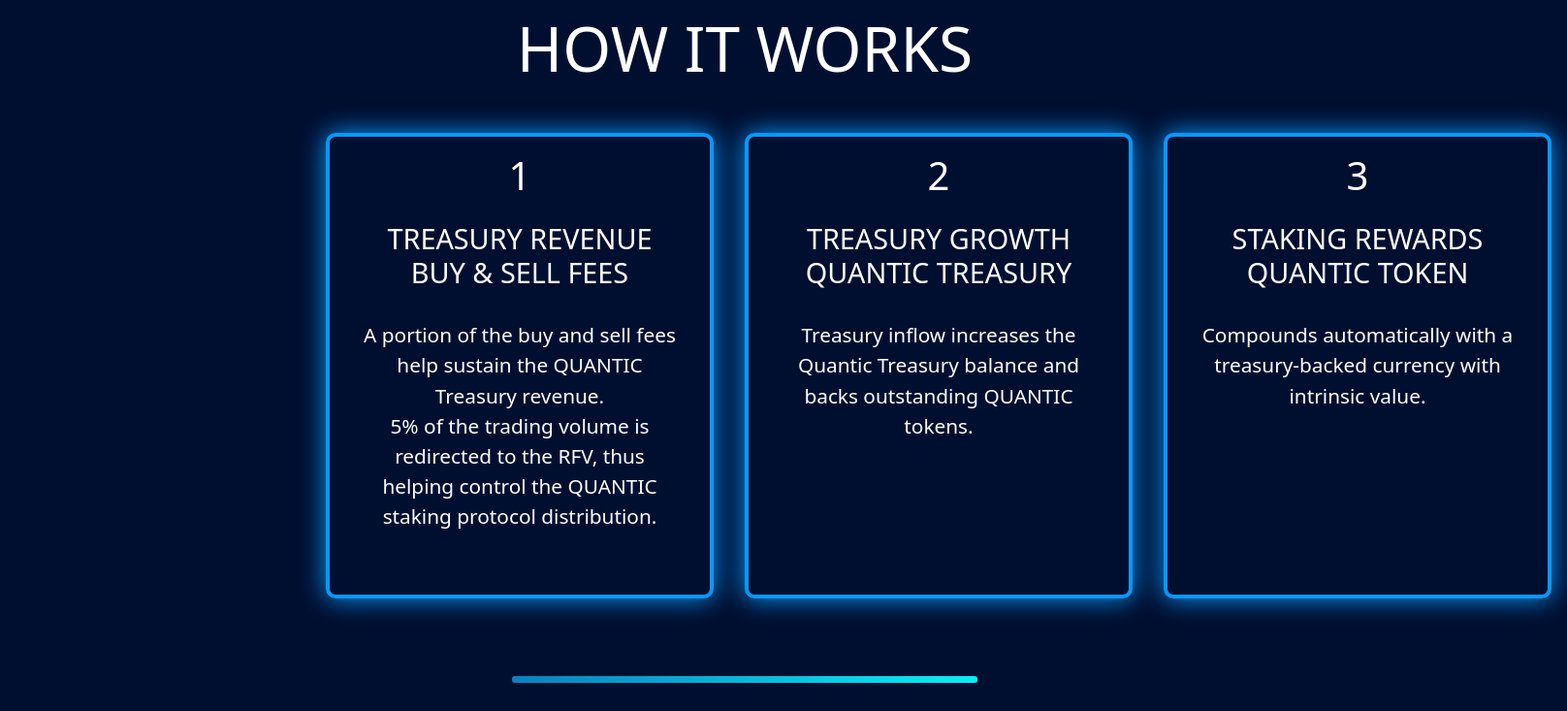
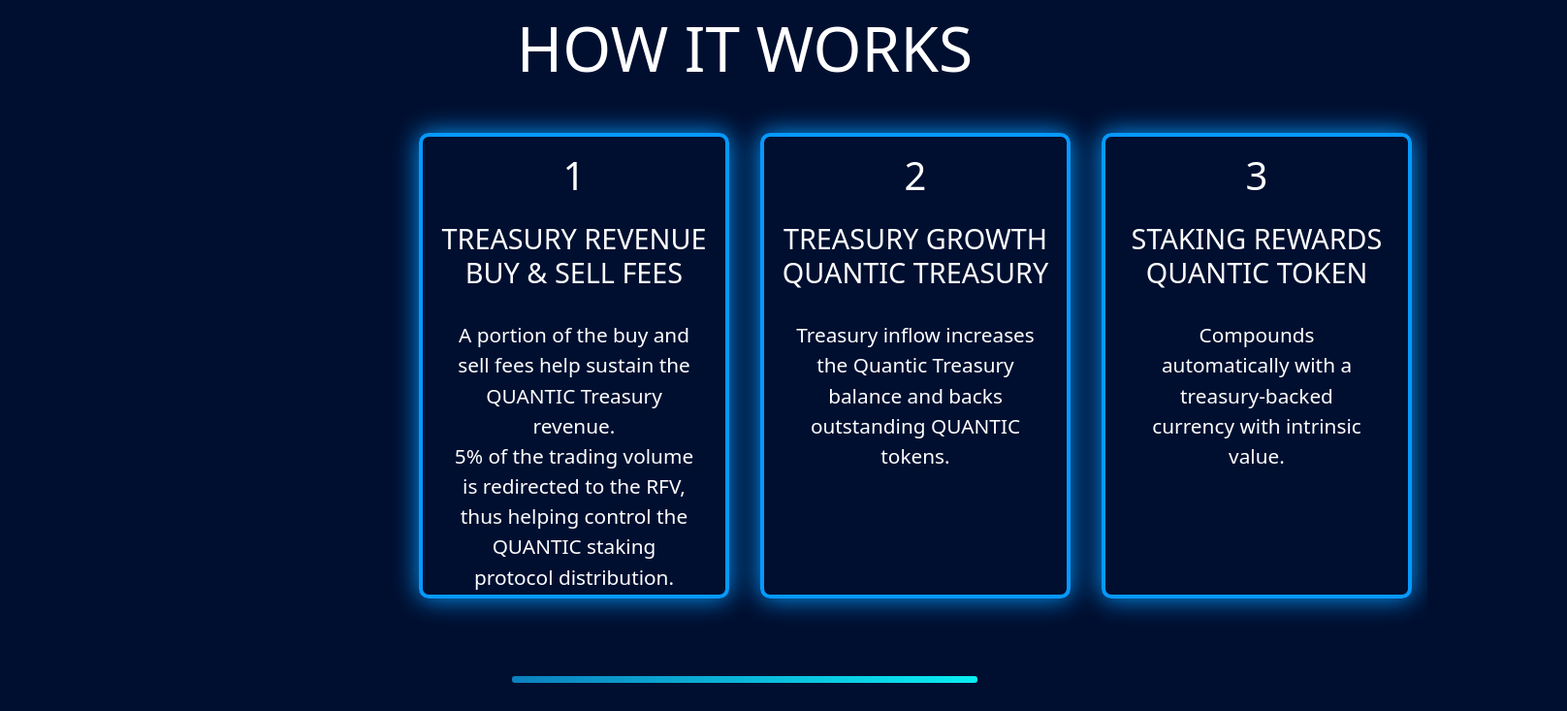
Before and after one commit to Caleb-1023/AltCoin, a plain HTML site: page index.html in a window 1280 px wide. Shown: the part 1260-1993 px from the top of the page at 97% size, 1616 px wide, since content can reach past the window. Drawn offline with nearby package versions, Linux system fonts and the light colour scheme.

Commit message:
Added padding to shiny boxes

```diff
--- a/style.css
+++ b/style.css
@@ -152,12 +152,13 @@ li {
   justify-content: space-around;
   align-items: center;
   margin-bottom: 4rem;
+  padding: 0 8rem;
 }
 
 .lex-working .lex-working-options .lex-working-option .lex-g-container {
   margin: 1rem;
   padding: 1rem;
-  width: 25rem;
+  width: 20rem;
   height: 60vh;
   display: flex;
   flex-direction: column;
```
